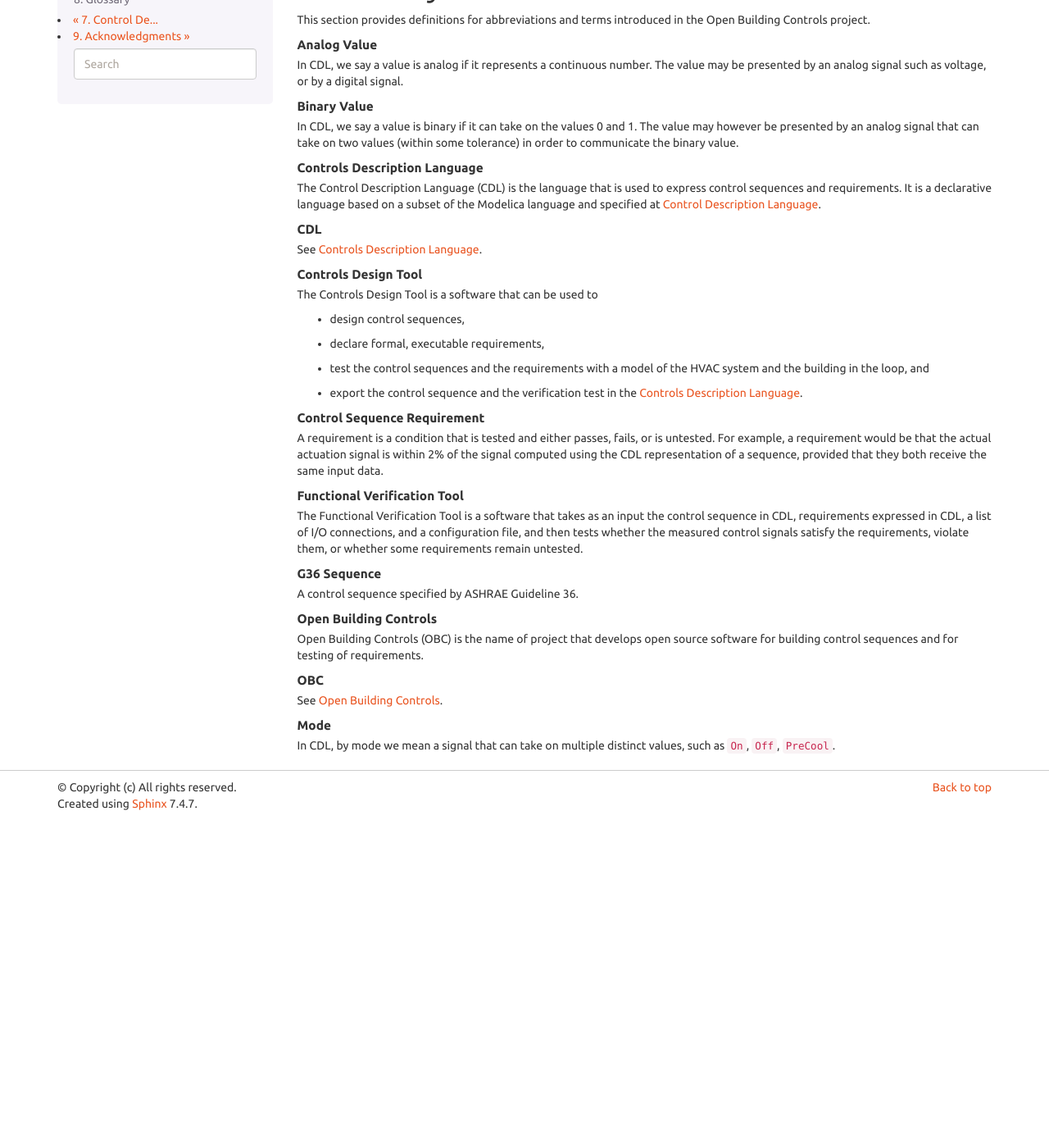
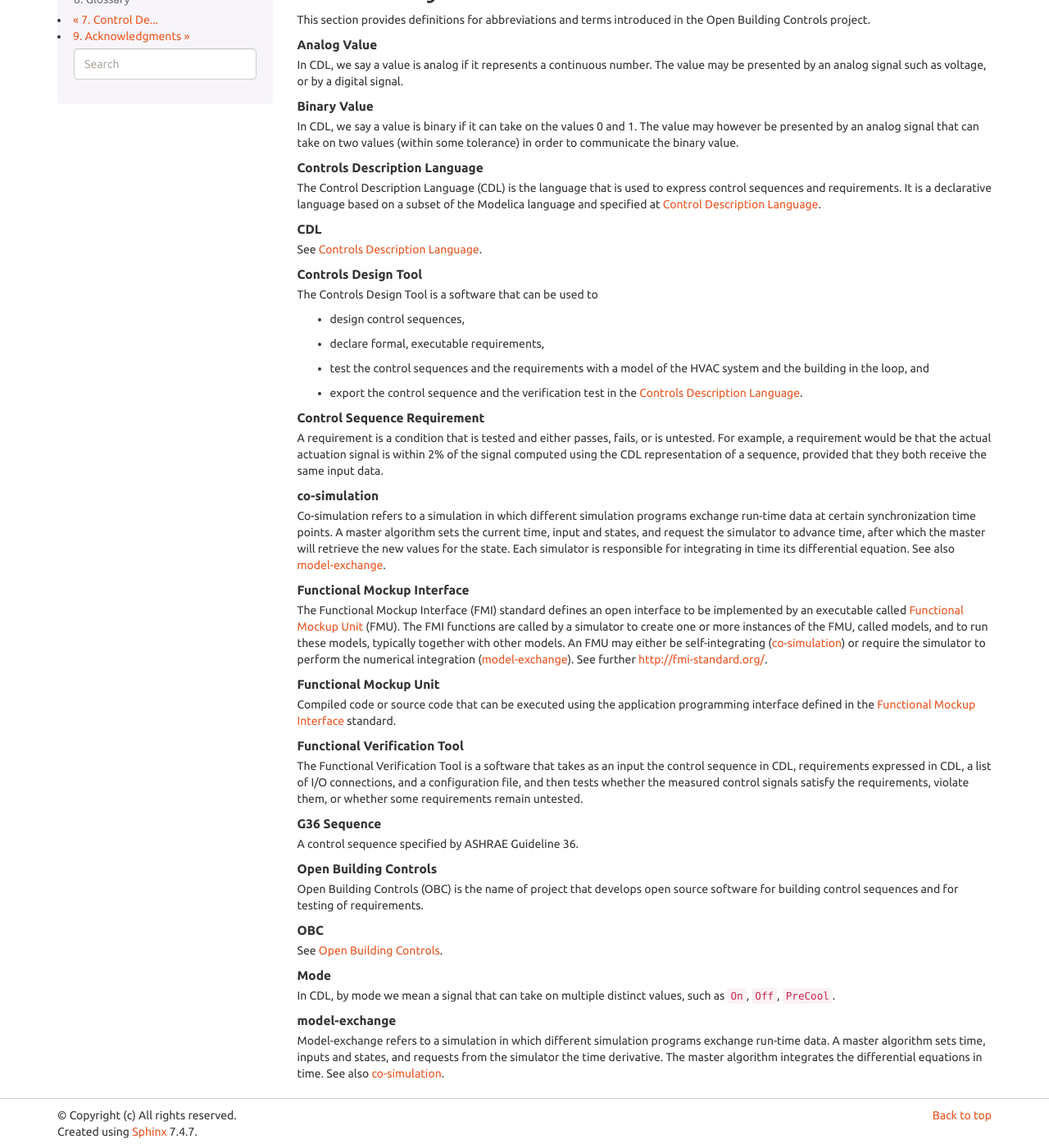
Before and after one commit to lbl-srg/obc, a Sphinx documentation site: the page built from specification/source/glossary.rst, in a window 1280 px wide and 1400 px high, scrolled down 128 px. Shown: the whole window at 82% size. Built offline with Sphinx 7.4.7, drawn with Linux system fonts in a browser that asks for light colours; before the commit the page ends 1128 px from its top, so only the background shows below that.

Commit message:
Extended glossary

```diff
--- a/specification/source/glossary.rst
+++ b/specification/source/glossary.rst
@@ -48,6 +48,28 @@ the Open Building Controls project.
       representation of a sequence, provided that they both receive the same
       input data.
 
+   co-simulation
+     Co-simulation refers to a simulation in which different simulation programs
+     exchange run-time data at certain synchronization time points.
+     A master algorithm sets the current time, input and states,
+     and request the simulator to advance time, after which the
+     master will retrieve the new values for the state.
+     Each simulator is responsible for integrating in time its
+     differential equation. See also :term:`model-exchange`.
+
+   Functional Mockup Interface
+     The Functional Mockup Interface (FMI) standard defines an open interface
+     to be implemented by an executable called :term:`Functional Mockup Unit` (FMU).
+     The FMI functions are called by a simulator to create one or more instances of the FMU,
+     called models, and to run these models, typically together with other models.
+     An FMU may either be self-integrating (:term:`co-simulation`) or require the simulator
+     to perform the numerical integration (:term:`model-exchange`).
+     See further http://fmi-standard.org/.
+
+   Functional Mockup Unit
+     Compiled code or source code that can be executed using the
+     application programming interface defined in the :term:`Functional Mockup Interface` standard.
+
    Functional Verification Tool
      The Functional Verification Tool is a software that takes
      as an input the control sequence in CDL, requirements expressed in CDL,
@@ -70,3 +92,11 @@ the Open Building Controls project.
    Mode
      In CDL, by mode we mean a signal that can take on multiple distinct
      values, such as ``On``, ``Off``, ``PreCool``.
+
+   model-exchange
+     Model-exchange refers to a simulation in which different simulation programs
+     exchange run-time data.
+     A master algorithm sets time, inputs and states, and requests
+     from the simulator the time derivative. The master algorithm
+     integrates the differential equations in time.
+     See also :term:`co-simulation`.
```
